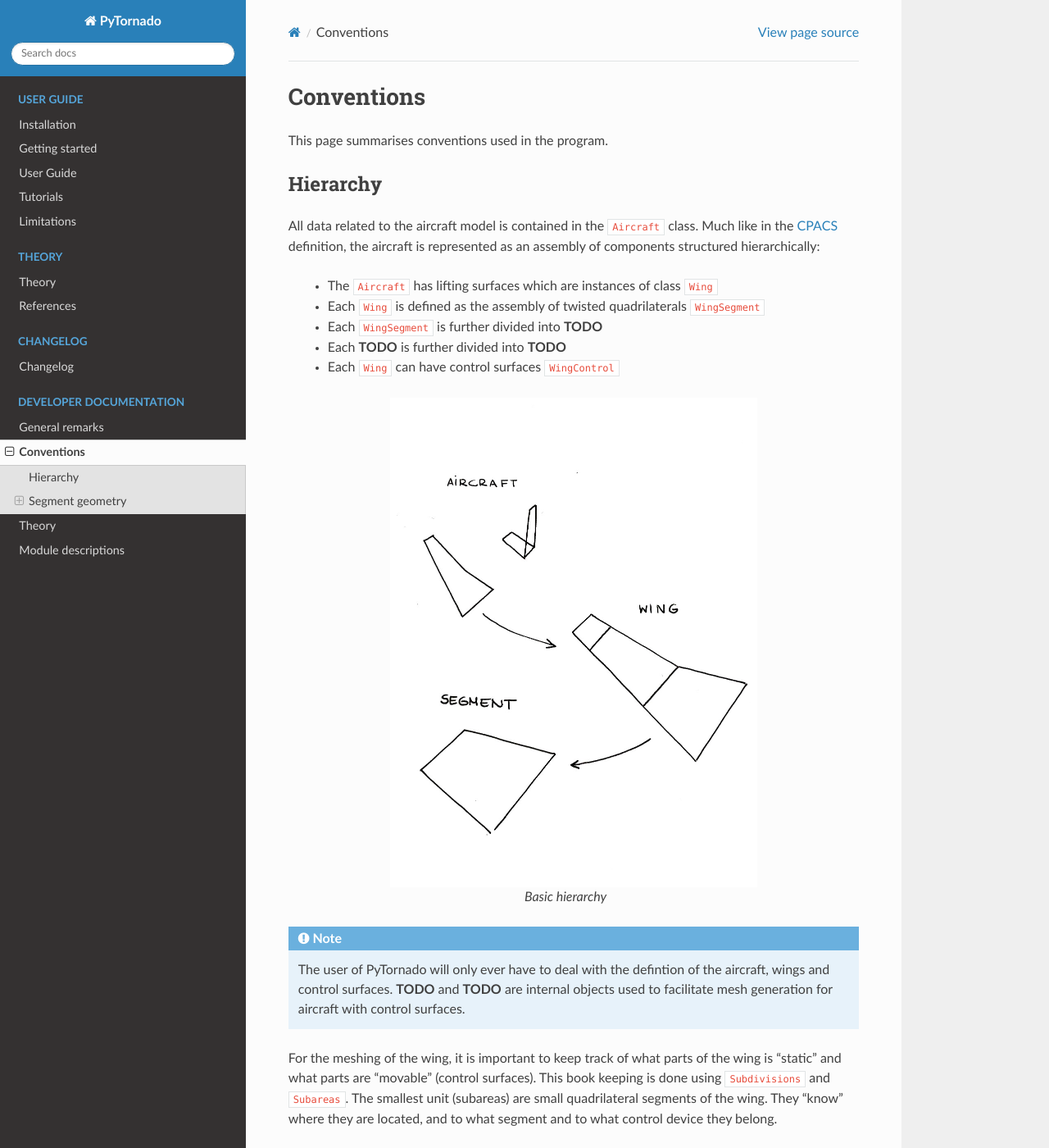
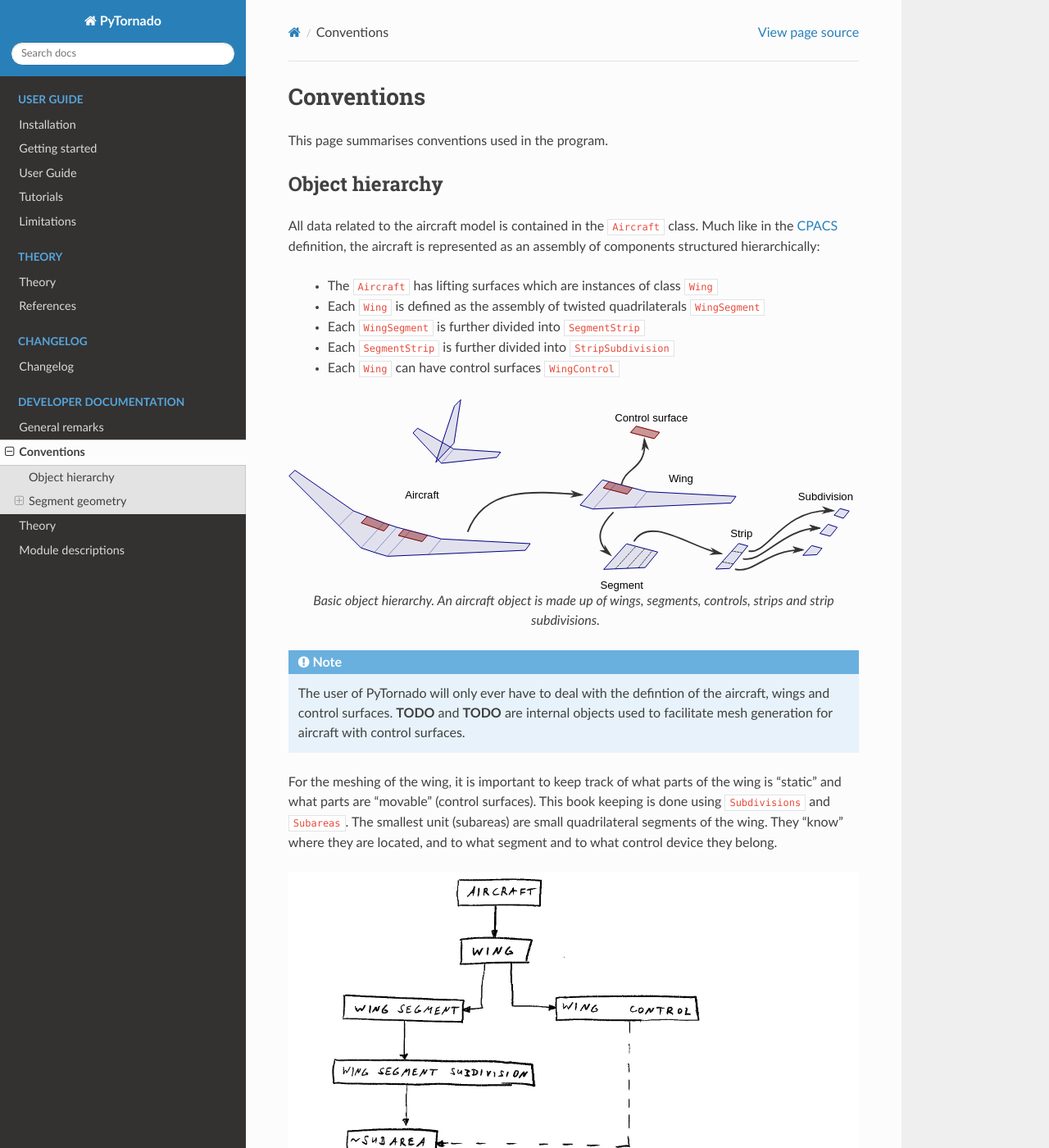
Before and after one commit to airinnova/pytornado, a Sphinx documentation site: the page built from docs/source/dev_doc/conventions.rst, in a window 1280 px wide and 1400 px high. Shown: the whole window at 82% size. Built offline with Sphinx 7.4.7 and the Read the Docs theme 2.0.0, drawn with Linux system fonts in a browser that asks for light colours; the version number could not be read and is left out.

Commit message:
Added image explaining the aircraft hierarchy

```diff
--- a/docs/source/dev_doc/conventions.rst
+++ b/docs/source/dev_doc/conventions.rst
@@ -3,23 +3,23 @@ Conventions
 
 This page summarises conventions used in the program.
 
-Hierarchy
----------
+Object hierarchy
+----------------
 
 All data related to the aircraft model is contained in the ``Aircraft`` class. Much like in the CPACS_ definition, the aircraft is represented as an assembly of components structured hierarchically:
 
     * The ``Aircraft`` has lifting surfaces which are instances of class ``Wing``
     * Each ``Wing`` is defined as the assembly of twisted quadrilaterals ``WingSegment``
-    * Each ``WingSegment`` is further divided into **TODO**
-    * Each **TODO** is further divided into **TODO**
+    * Each ``WingSegment`` is further divided into ``SegmentStrip``
+    * Each ``SegmentStrip`` is further divided into ``StripSubdivision``
     * Each ``Wing`` can have control surfaces ``WingControl``
 
-.. figure:: _static/images/basic_hierarchy.png
-   :scale: 50
+.. figure:: _static/images/basic_hierarchy.svg
+   :width: 800 px
    :alt: Basic hierarchy
    :align: center
 
-   Basic hierarchy
+   Basic object hierarchy. An aircraft object is made up of wings, segments, controls, strips and strip subdivisions.
 
 .. note::
 
@@ -54,7 +54,7 @@ All data related to the aircraft model is contained in the ``Aircraft`` class. M
 For the meshing of the wing, it is important to keep track of what parts of the wing is "static" and what parts are "movable" (control surfaces). This book keeping is done using ``Subdivisions`` and ``Subareas``. The smallest unit (subareas) are small quadrilateral segments of the wing. They "know" where they are located, and to what segment and to what control device they belong.
 
 .. figure:: _static/images/2019-02-03_PyTornado_Hierarchy_cropped.jpg
-   :scale: 50
+   :width: 800 px
    :alt: Internal hierarchy
    :align: center
 
```
Also changed, not shown: docs/source/dev_doc/_static/images/basic_hierarchy.png (deleted), docs/source/dev_doc/_static/images/basic_hierarchy.svg.
